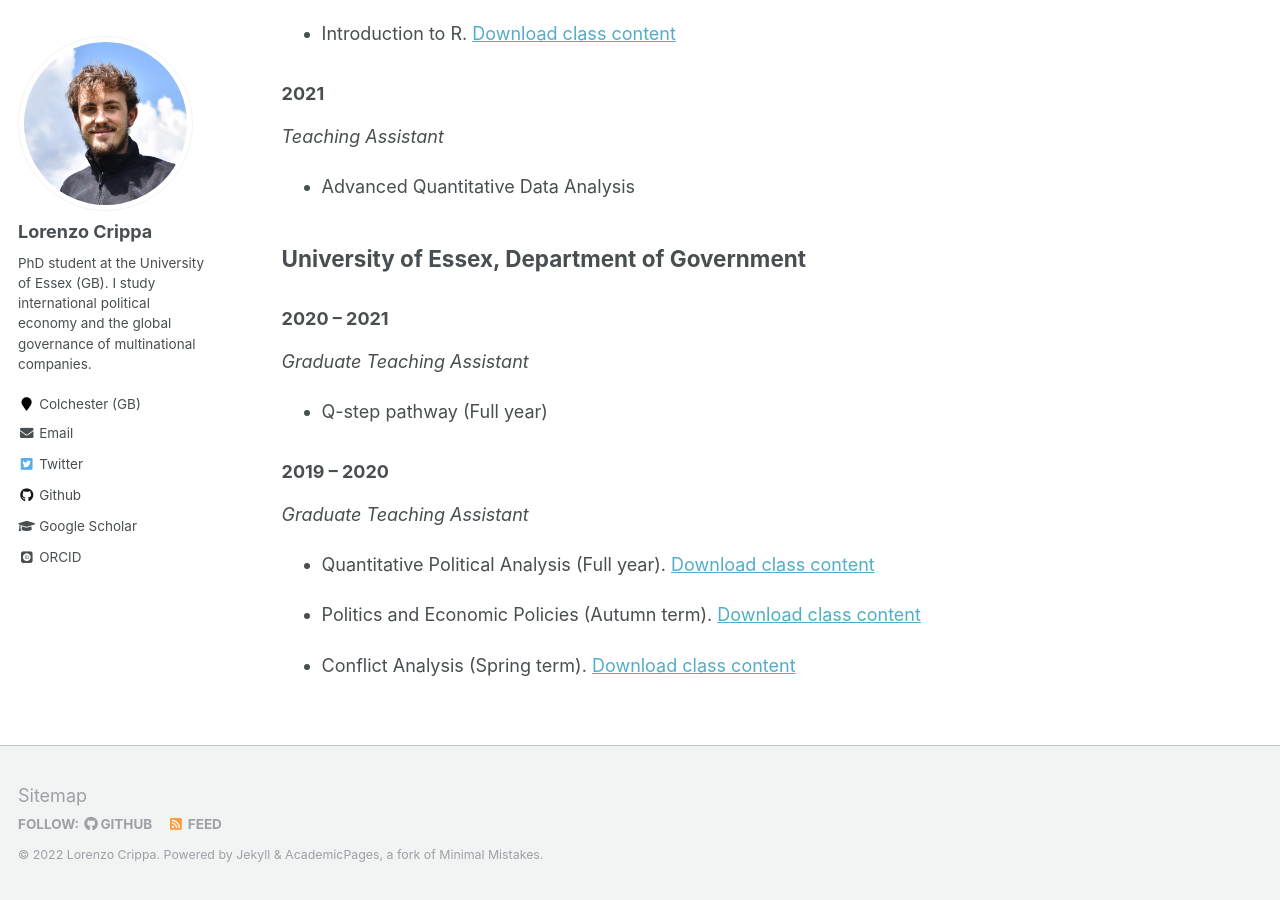
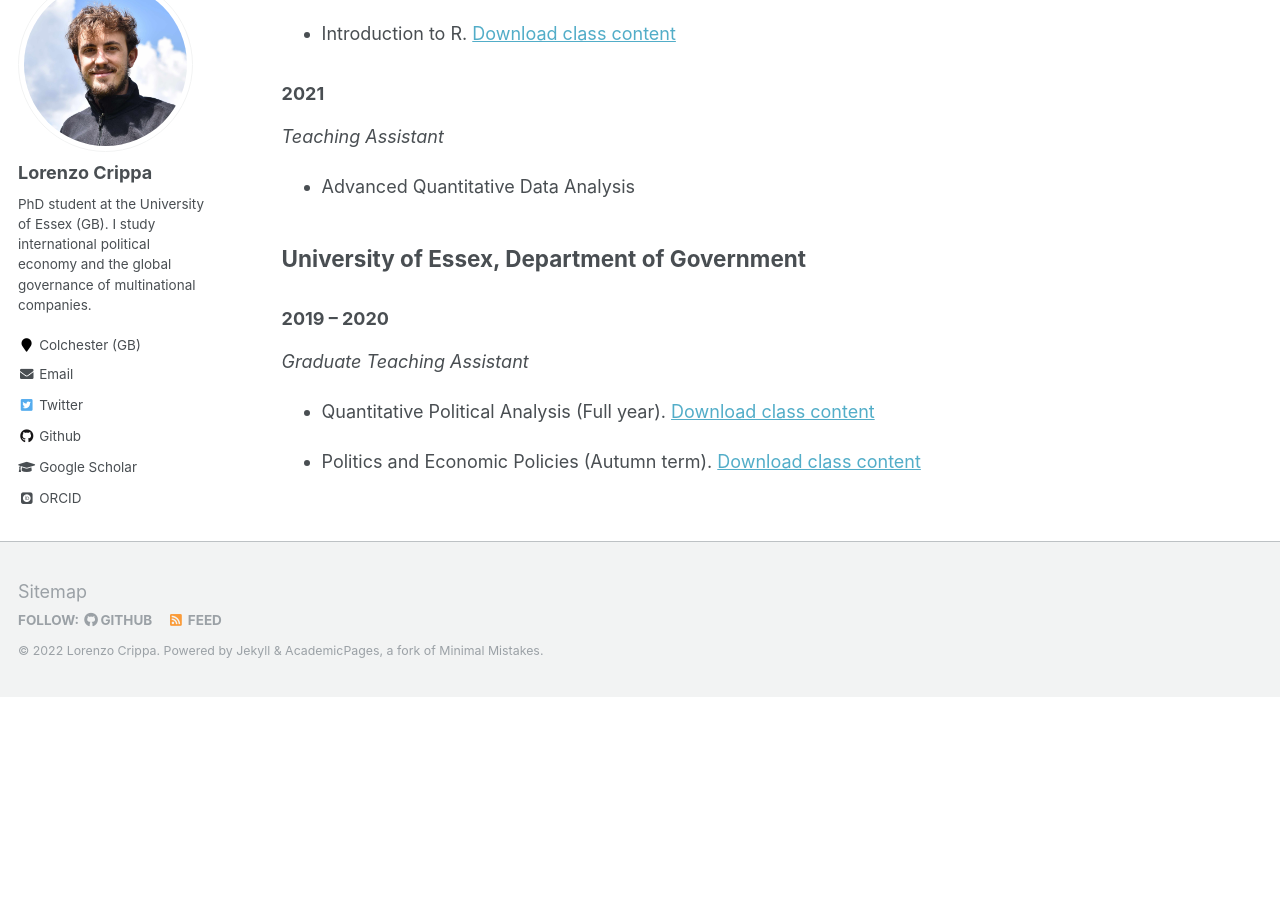
Before and after one commit to lorenzo-crippa/lorenzo-crippa.github.io, a Jekyll site: the page built from _pages/teaching.md, in a window 1280 px wide and 900 px high, scrolled down 585 px. Built offline with Jekyll 4.4.1, drawn with Linux system fonts in a browser that asks for light colours; some web fonts are replaced; after the commit the page ends 1282 px from its top, so only the background shows below that.

Commit message:
Update teaching.md

```diff
--- a/_pages/teaching.md
+++ b/_pages/teaching.md
@@ -29,12 +29,6 @@ _Teaching Assistant_
 
 ## University of Essex, Department of Government
 
-### 2020 -- 2021
-
-_Graduate Teaching Assistant_
-
-- Q-step pathway (Full year)
-
 ### 2019 -- 2020
 
 _Graduate Teaching Assistant_
@@ -42,5 +36,3 @@ _Graduate Teaching Assistant_
 - Quantitative Political Analysis (Full year). [Download class content](https://github.com/lorenzo-crippa/GV300)
 
 - Politics and Economic Policies (Autumn term). [Download class content](https://github.com/lorenzo-crippa/GV120)
-
-- Conflict Analysis (Spring term). [Download class content](https://github.com/lorenzo-crippa/GV217)
```
